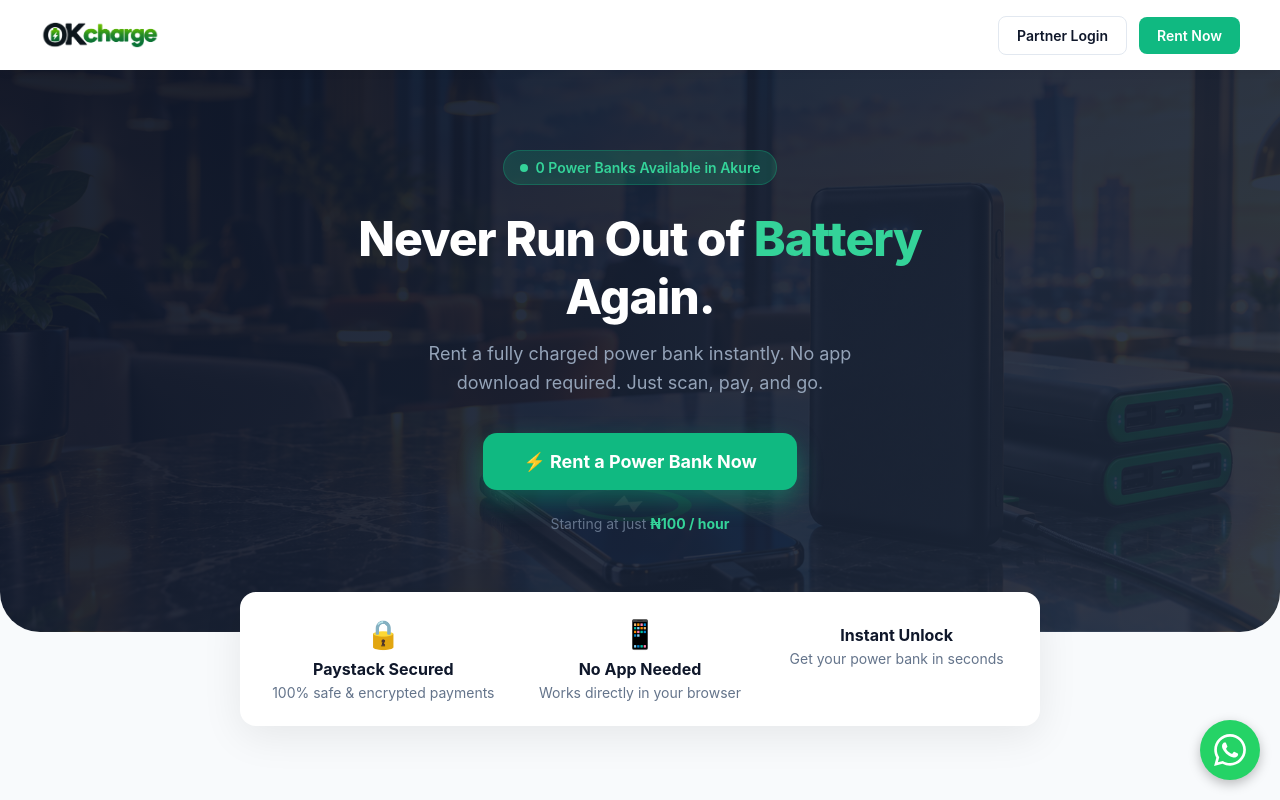
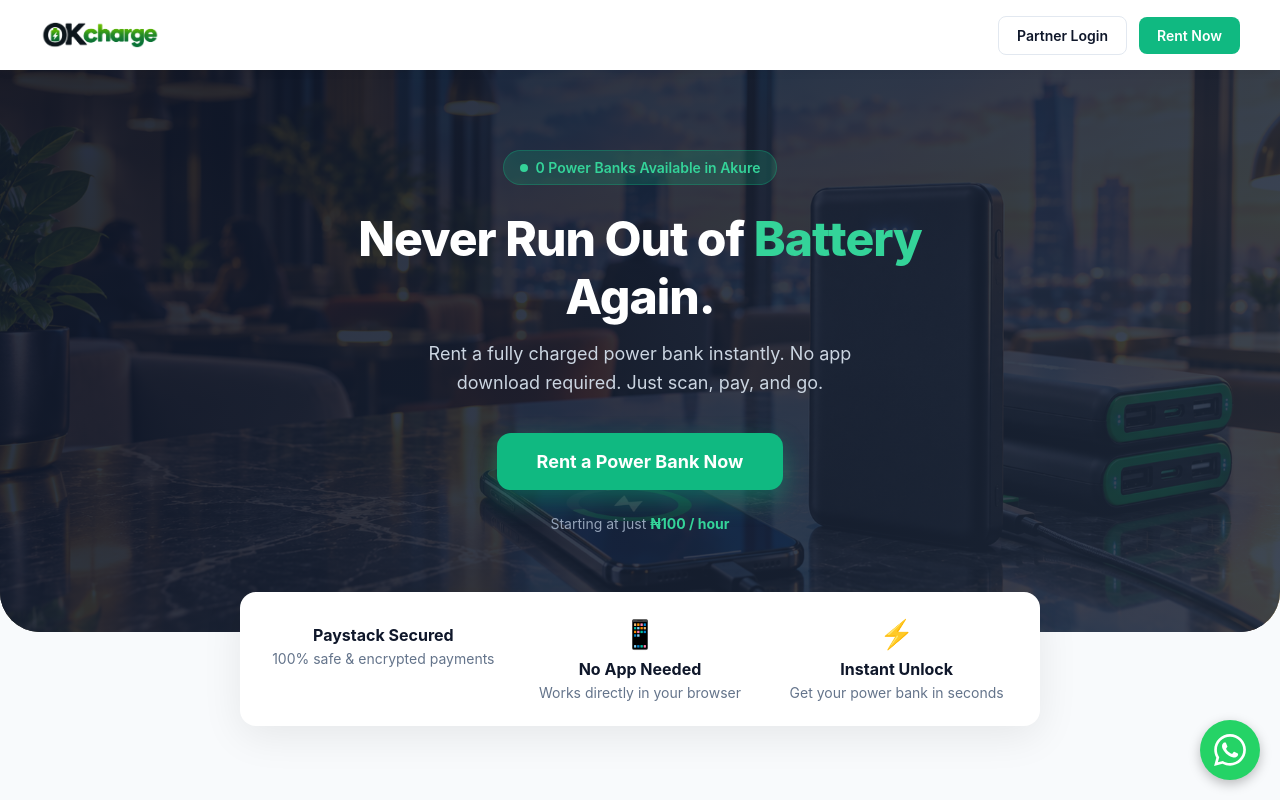
Before and after one commit to okivictor01-bit/OKcharge-, a Next.js app: page / in a window 1280 px wide. Shown: the top 800 px of the page. Built offline with nearby package versions, Linux system fonts and the light colour scheme; no server answers; the database is empty.

Commit message:
Update page.tsx

```diff
--- a/app/page.tsx
+++ b/app/page.tsx
@@ -69,21 +69,44 @@ export default function HomePage() {
         </div>
       </nav>
 
-      {/* Hero Section with Background Image */}
+      {/* Hero Section with Bulletproof Background Image */}
       <div style={{
-        background: 'linear-gradient(135deg, rgba(15, 23, 42, 0.95) 0%, rgba(30, 41, 59, 0.9) 100%), url("/hero-bg.jpg")',
-        backgroundSize: 'cover',
-        backgroundPosition: 'center',
-        backgroundRepeat: 'no-repeat',
-        color: 'white',
+        position: 'relative',
         padding: '80px 20px 100px',
         textAlign: 'center',
         borderBottomLeftRadius: '40px',
         borderBottomRightRadius: '40px',
-        position: 'relative',
-        overflow: 'hidden'
+        overflow: 'hidden',
+        backgroundColor: '#0f172a' // Fallback color
       }}>
-        <div style={{ maxWidth: '600px', margin: '0 auto', position: 'relative', zIndex: 1 }}>
+        {/* The Background Image */}
+        <img
+          src="/hero-bg.jpg"
+          alt="Hero Background"
+          style={{
+            position: 'absolute',
+            top: 0,
+            left: 0,
+            width: '100%',
+            height: '100%',
+            objectFit: 'cover',
+            zIndex: 0
+          }}
+        />
+
+        {/* The Dark Overlay (makes text readable) */}
+        <div style={{
+          position: 'absolute',
+          top: 0,
+          left: 0,
+          width: '100%',
+          height: '100%',
+          background: 'linear-gradient(135deg, rgba(15, 23, 42, 0.9) 0%, rgba(30, 41, 59, 0.85) 100%)',
+          zIndex: 1
+        }} />
+
+        {/* The Content */}
+        <div style={{ maxWidth: '600px', margin: '0 auto', position: 'relative', zIndex: 2, color: 'white' }}>
           <div style={{
             display: 'inline-flex',
             alignItems: 'center',
@@ -108,7 +131,7 @@ export default function HomePage() {
             Never Run Out of <span style={{ color: '#34d399' }}>Battery</span> Again.
           </h1>
 
-          <p style={{ fontSize: '18px', color: '#94a3b8', margin: '0 0 35px 0', lineHeight: '1.6', maxWidth: '500px', marginLeft: 'auto', marginRight: 'auto' }}>
+          <p style={{ fontSize: '18px', color: '#cbd5e1', margin: '0 0 35px 0', lineHeight: '1.6', maxWidth: '500px', marginLeft: 'auto', marginRight: 'auto' }}>
             Rent a fully charged power bank instantly. No app download required. Just scan, pay, and go.
           </p>
 
@@ -139,10 +162,10 @@ export default function HomePage() {
                 e.currentTarget.style.boxShadow = '0 10px 25px rgba(16, 185, 129, 0.4)';
               }}
             >
-              ⚡ Rent a Power Bank Now
+               Rent a Power Bank Now
             </Link>
 
-            <p style={{ fontSize: '14px', color: '#64748b', margin: '10px 0 0 0' }}>
+            <p style={{ fontSize: '14px', color: '#94a3b8', margin: '10px 0 0 0' }}>
               Starting at just <strong style={{ color: '#34d399' }}>₦100 / hour</strong>
             </p>
           </div>
@@ -162,7 +185,7 @@ export default function HomePage() {
           textAlign: 'center'
         }}>
           <div>
-            <div style={{ fontSize: '28px', marginBottom: '8px' }}>🔒</div>
+            <div style={{ fontSize: '28px', marginBottom: '8px' }}></div>
             <h3 style={{ fontSize: '16px', fontWeight: '700', color: '#0f172a', margin: '0 0 5px 0' }}>Paystack Secured</h3>
             <p style={{ fontSize: '14px', color: '#64748b', margin: 0 }}>100% safe & encrypted payments</p>
           </div>
@@ -172,7 +195,7 @@ export default function HomePage() {
             <p style={{ fontSize: '14px', color: '#64748b', margin: 0 }}>Works directly in your browser</p>
           </div>
           <div>
-            <div style={{ fontSize: '28px', marginBottom: '8px' }}></div>
+            <div style={{ fontSize: '28px', marginBottom: '8px' }}>⚡</div>
             <h3 style={{ fontSize: '16px', fontWeight: '700', color: '#0f172a', margin: '0 0 5px 0' }}>Instant Unlock</h3>
             <p style={{ fontSize: '14px', color: '#64748b', margin: 0 }}>Get your power bank in seconds</p>
           </div>
```
